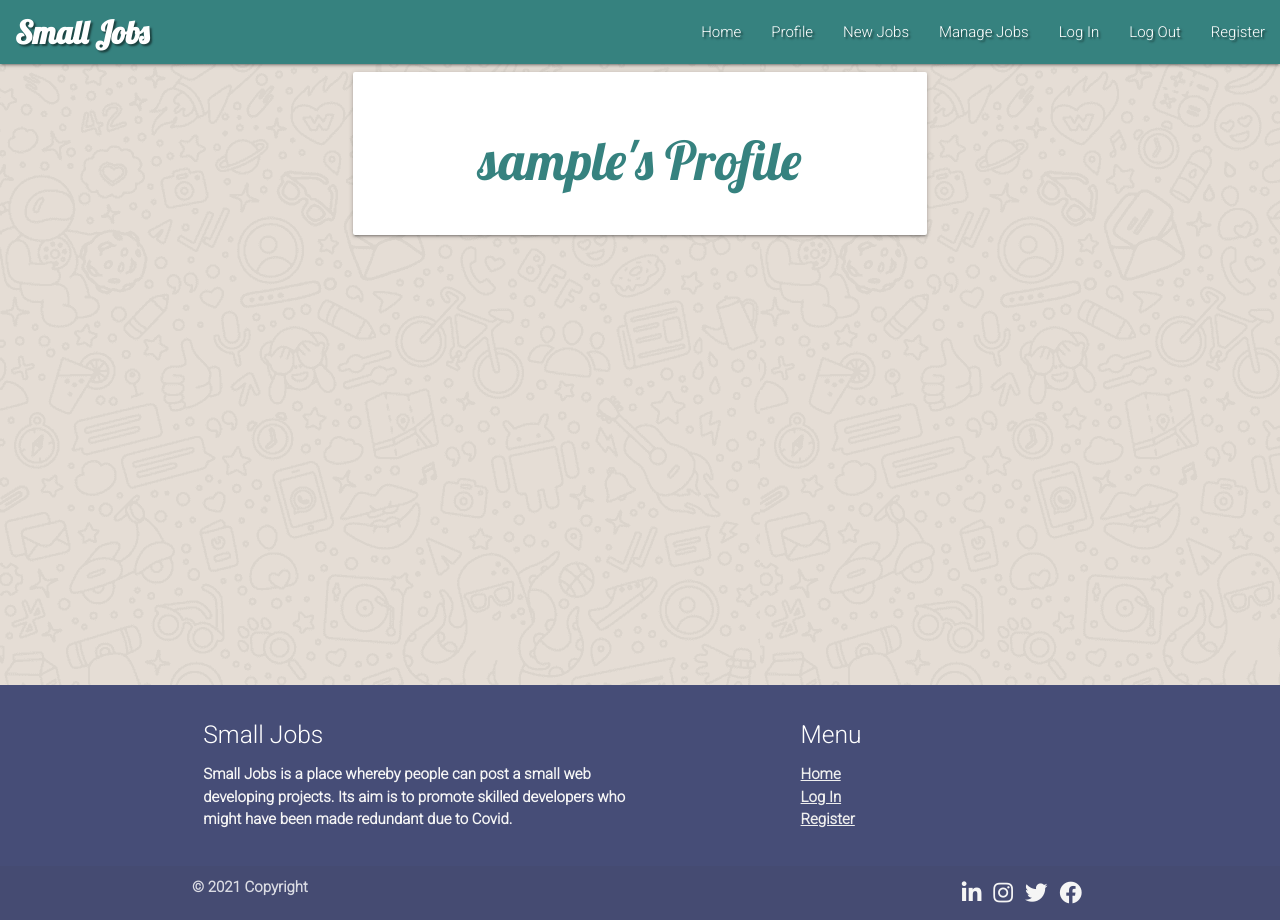
After one commit to mickmccann/MS3-Small-Jobs, a Flask app: page /profile/1 in a window 1280 px wide. The commit adds this page. Run offline with Flask 2, Linux system fonts and the light colour scheme; the visitor is signed in with stand-in values (Sample User, id 1); a database or web service that is not in the repository returns one stand-in record (values such as "Sample title"); some libraries are stand-ins or nearby versions.

Commit message:
Added a session user profile page

```diff
--- a/app.py
+++ b/app.py
@@ -47,6 +47,7 @@ def register():
         # put the user into a temporary page session
         session["user"] = request.form.get("username").lower()
         flash("Registration Successful!")
+    return redirect(url_for("profile", username=session["user"]))
     return render_template("register.html")
 
 
@@ -62,7 +63,10 @@ def login():
             if check_password_hash(
                 existing_user["password"], request.form.get("password")):
                     session["user"] = request.form.get("username").lower()
-                    flash("Welcome, {}".format(request.form.get("username")))
+                    flash("Welcome, {}".format(
+                        request.form.get("username")))
+                    return redirect(url_for(
+                        "profile", username=session["user"]))
             else:
                 # invaild password
                 flash("Oops! You've entered an incorrect Username and/or Password.")
@@ -75,6 +79,14 @@ def login():
     return render_template("login.html")
 
 
+@app.route("/profile/<username>", methods=["GET", "POST"])
+def profile(username):
+    # grabs the user's username from the database
+    username = mongo.db.users.find_one(
+        {"username": session["user"]})["username"]
+    return render_template("profile.html", username=username)
+
+
 if __name__ == "__main__":
     app.run(host=os.environ.get("IP"),
             port=int(os.environ.get("PORT")),
--- a/templates/base.html
+++ b/templates/base.html
@@ -25,7 +25,7 @@
                 <a href="#" data-target="mobile-demo" class="sidenav-trigger"><i class="fas fa-bars"></i></a>
                 <ul class="right hide-on-med-and-down">
                     <li><a href="{{ url_for('get_jobs') }}">Home</a></li>
-                    <li><a href="#">Profile</a></li>
+                    <li><a href="{{ url_for('profile', username=session['user']) }}">Profile</a></li>
                     <li><a href="#">New Jobs</a></li>
                     <li><a href="#">Manage Jobs</a></li>
                     <li><a href="{{ url_for('login') }}">Log In</a></li>
@@ -41,7 +41,7 @@
                 <h3 class="center-align teal-text">Small Jobs</h3>
             </li>
             <li><a href="{{ url_for('get_jobs') }}">Home</a></li>
-            <li><a href="#">Profile</a></li>
+            <li><a href="{{ url_for('profile', username=session['user']) }}">Profile</a></li>
             <li><a href="#">New Jobs</a></li>
             <li><a href="#">Manage Jobs</a></li>
             <li><a href="{{ url_for('login') }}">Log In</a></li>
--- /dev/null
+++ b/templates/profile.html
@@ -0,0 +1,14 @@
+{% extends "base.html" %}
+{% block content %}
+
+<div class="row">
+    <div class="col s12 m8 offset-m2">
+        <div class="card-panel">
+            <h2 class="center-align">
+                {{ username }}'s Profile
+            </h2>
+        </div>
+    </div>
+</div>
+
+{% endblock %}
```
